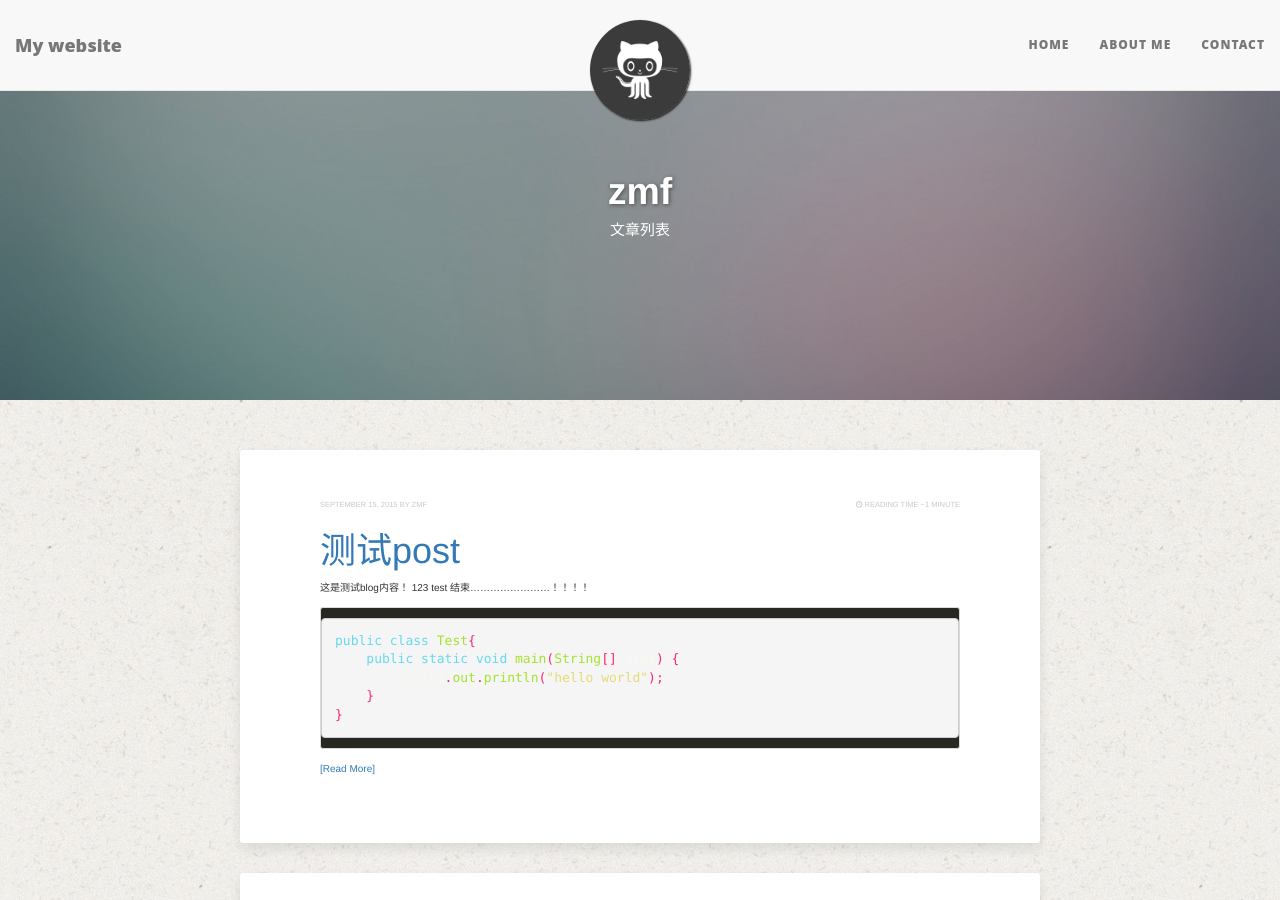
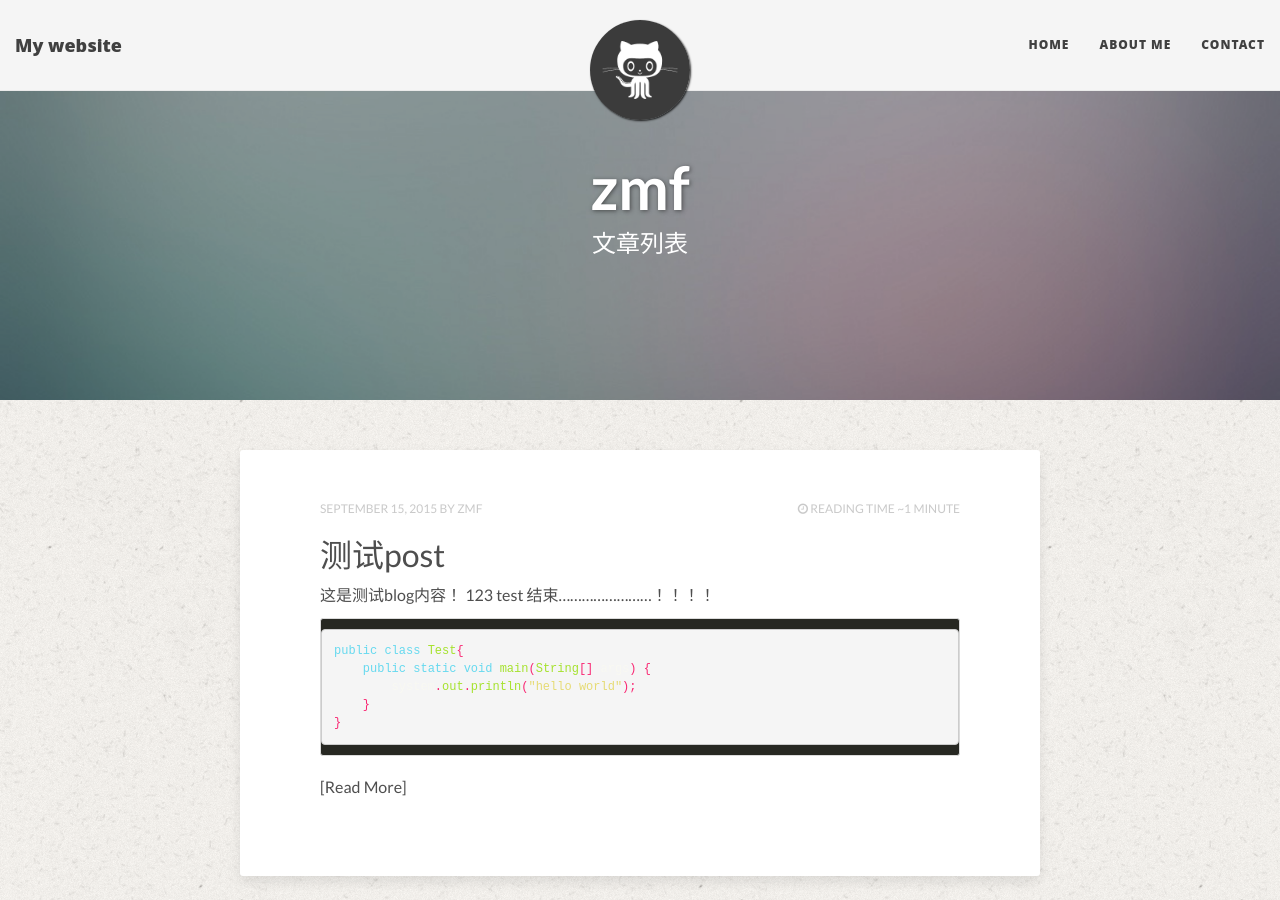
Before and after one commit to MinfeiZhou/MinfeiZhou.github.io, a Jekyll site: the page built from index.html, in a window 1280 px wide and 900 px high. Built offline with Jekyll 4.4.1, drawn with Linux system fonts in a browser that asks for light colours; the list of posts is cut into pages by our own code.

Commit message:
调整css顺序

```diff
--- a/_includes/head.html
+++ b/_includes/head.html
@@ -32,12 +32,14 @@
 <meta name="MobileOptimized" content="320">
 <meta name="viewport" content="width=device-width, initial-scale=1.0">
 
+<!-- 引入bootstrap - css -->
+<link rel="stylesheet" href="{{ site.url }}/assets/css/bootstrap.min.css">
+
 <!-- For all browsers -->
 <link rel="stylesheet" href="{{ site.url }}/assets/css/main.css">
 
-<!-- 引入新的nav-css -->
+<!-- 引入新的nav - css -->
 <link rel="stylesheet" href="{{ site.url }}/assets/css/nav.css">
-<link rel="stylesheet" href="{{ site.url }}/assets/css/bootstrap.min.css">
 
 <!-- Webfonts -->
 <link href="//fonts.googleapis.com/css?family=Lato:300,400,700,300italic,400italic" rel="stylesheet" type="text/css">
```
